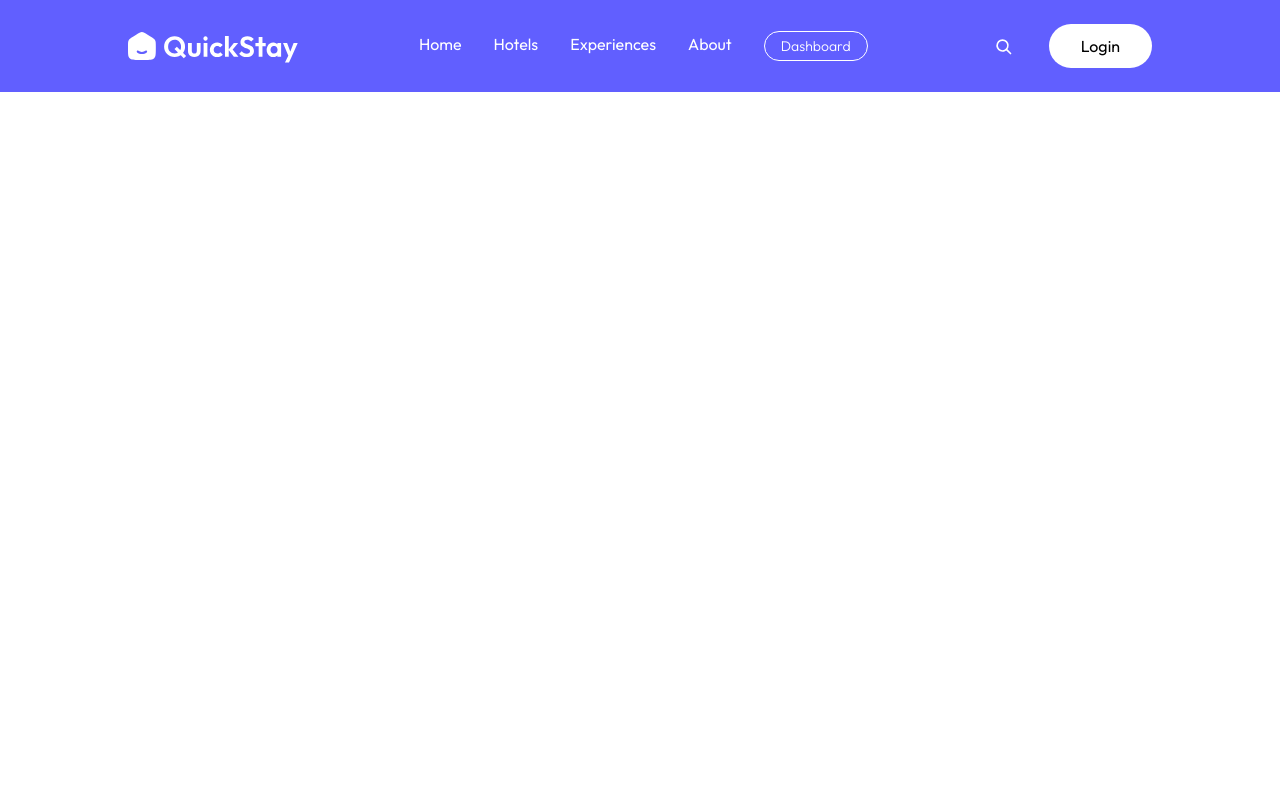
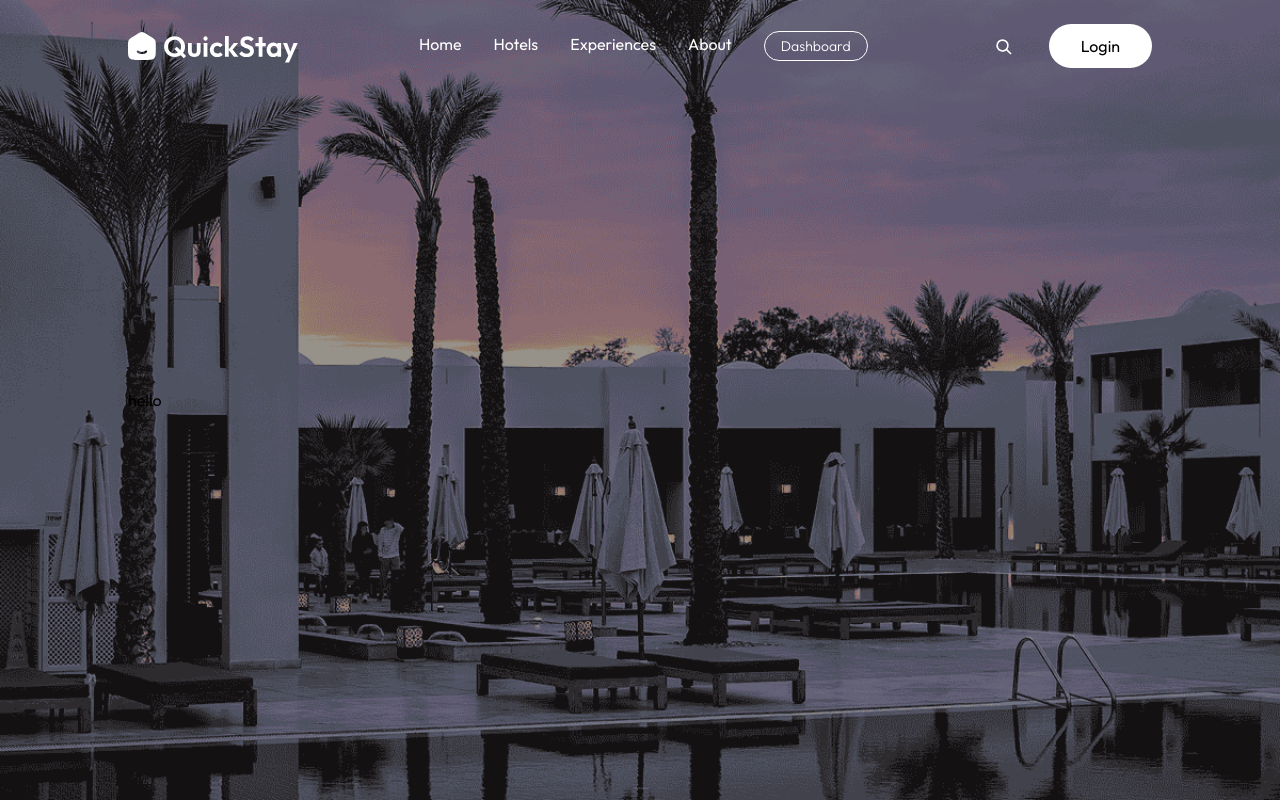
Before and after one commit to ps-sifat/Hotel-Booking-App, a React (Vite) app in the folder Clint/: page / in a window 1280 px wide. Built offline with nearby package versions, Linux system fonts and the light colour scheme; a web font is replaced by a local one.

Commit message:
banner_start

```diff
--- a/Clint/src/App.jsx
+++ b/Clint/src/App.jsx
@@ -1,13 +1,19 @@
 import React from "react";
 import Navbar from "./Components/Navbar";
-import { useLocation } from "react-router-dom";
+import { Route, Routes, useLocation } from "react-router-dom";
+import Home from "./Pages/Home";
 
 const App = () => {
   const isOwnerPath = useLocation().pathname.includes("owner");
 
   return (
     <div>
-    {!isOwnerPath &&  <Navbar />}
+      {!isOwnerPath && <Navbar />}
+      <div className="min-h-[70vh]">
+        <Routes>
+          <Route path="/" element={<Home />} />
+        </Routes>
+      </div>
     </div>
   );
 };
--- /dev/null
+++ b/Clint/src/Components/Hero.jsx
@@ -0,0 +1,14 @@
+import React from "react";
+import heroImage from "../assets/heroimage.png";
+const Hero = () => {
+  return (
+    <div
+      className="flex flex-col items-start justify-center px-6 md:px-16 lg:px-16 xl:px-32 text-black  bg-no-repeat bg-cover bg-center h-screen "
+      style={{ backgroundImage: `url(${heroImage})` }}
+    >
+      hello
+    </div>
+  );
+};
+
+export default Hero;
--- a/Clint/src/Components/Navbar.jsx
+++ b/Clint/src/Components/Navbar.jsx
@@ -23,7 +23,7 @@
 
   return (
     <nav
-      className={`fixed top-0 left-0 bg-indigo-500 w-full flex items-center justify-between px-4 md:px-16 lg:px-24 xl:px-32 transition-all duration-500 z-50 ${
+      className={`fixed top-0 left-0 w-full flex items-center justify-between px-4 md:px-16 lg:px-24 xl:px-32 transition-all duration-500 z-50 ${
         isScrolled
           ? "bg-white/80 shadow-md text-gray-700 backdrop-blur-lg py-3 md:py-4"
           : "py-4 md:py-6"
--- /dev/null
+++ b/Clint/src/Pages/Home.jsx
@@ -0,0 +1,12 @@
+import React from 'react'
+import Hero from '../Components/Hero'
+
+const Home = () => {
+  return (
+    <>
+        <Hero />
+    </>
+  )
+}
+
+export default Home
```
